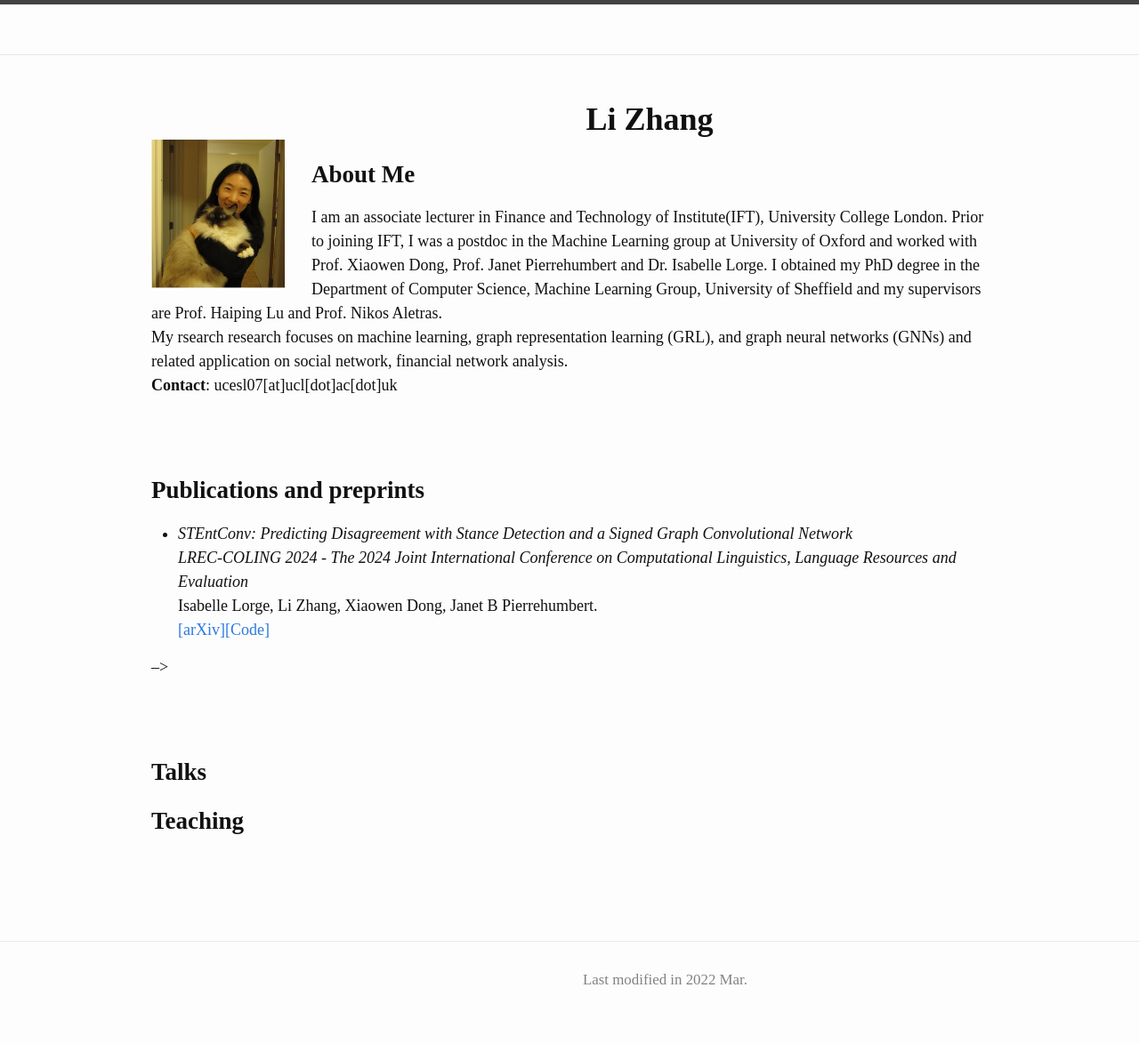
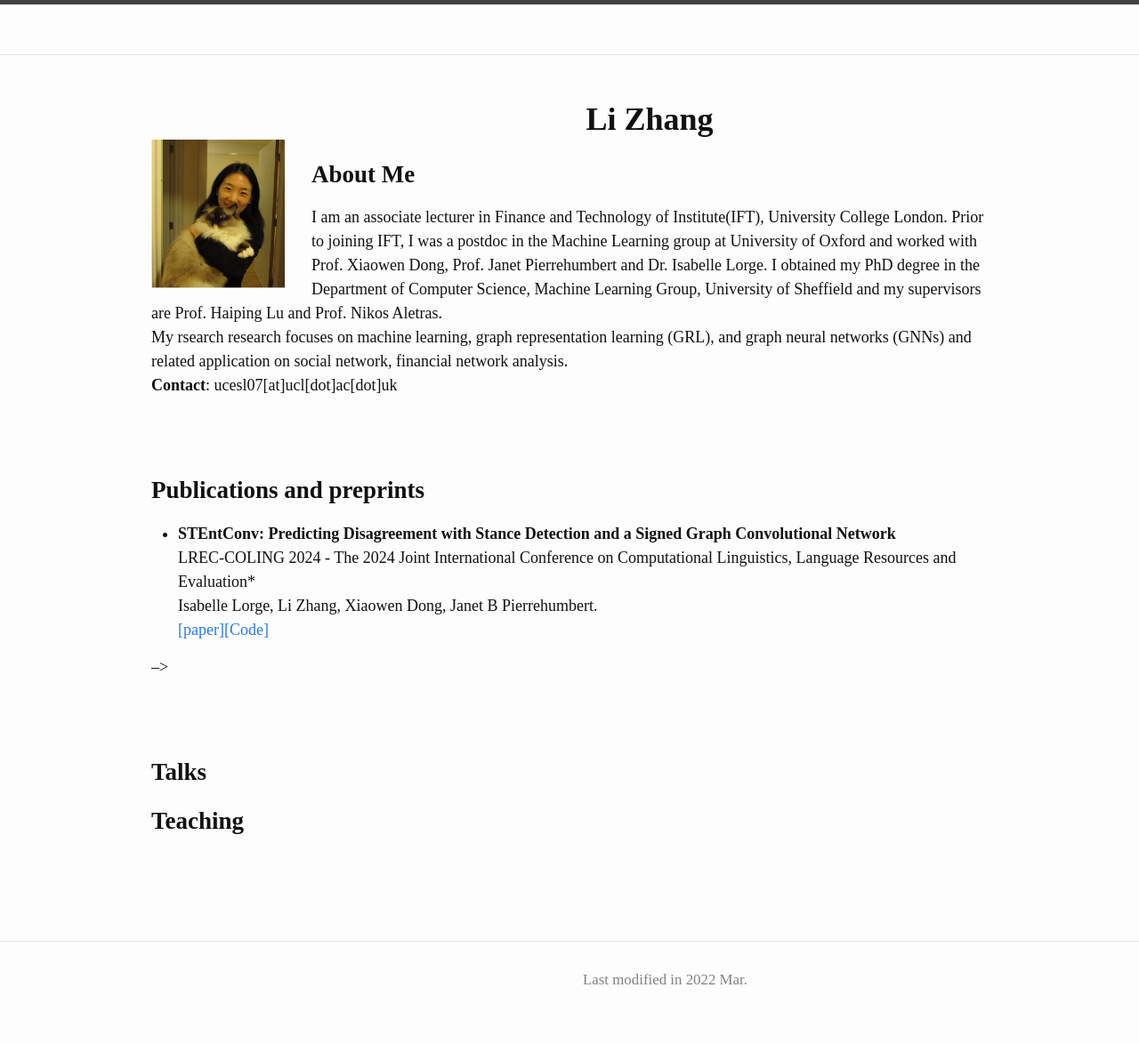
Before and after one commit to LiZhang-github/LiZhang-github.github.io, a Jekyll site: the page built from index.md, in a window 1280 px wide. Shown: the whole page at 89% size. Built offline with Jekyll 4.4.1, drawn with Linux system fonts in a browser that asks for light colours.

Commit message:
Update index.md

```diff
--- a/index.md
+++ b/index.md
@@ -22,10 +22,10 @@ My rsearch research focuses on machine learning, graph representation learning (
 <br/>
 
 ## **Publications and preprints**
-- *STEntConv: Predicting Disagreement with Stance Detection and a Signed Graph Convolutional Network\
+- **STEntConv: Predicting Disagreement with Stance Detection and a Signed Graph Convolutional Network**\
 LREC-COLING 2024 - The 2024 Joint International Conference on Computational Linguistics, Language Resources and Evaluation*\
 Isabelle Lorge, Li Zhang, Xiaowen Dong, Janet B Pierrehumbert.\
-[[arXiv]](https://arxiv.org/pdf/2403.15885)[[Code]](https://github.com/isabellelorge/contradiction)
+[[paper]](https://arxiv.org/pdf/2403.15885)[[Code]](https://github.com/isabellelorge/contradiction)
 
 <!-- - * RA-Rec: An Efficient ID Representation Alignment Framework for LLM-based Recommendation (arxiv) -->
 <!-- - **On the Feasible Region of Efficient Algorithms for -->
```
